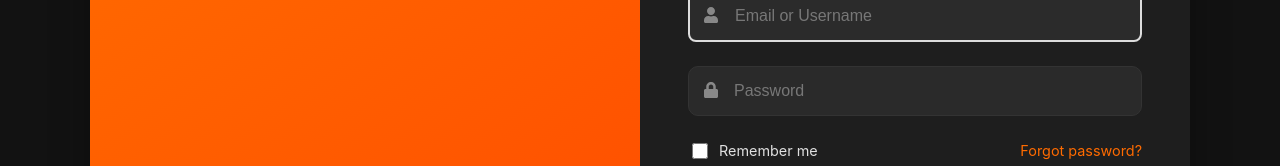
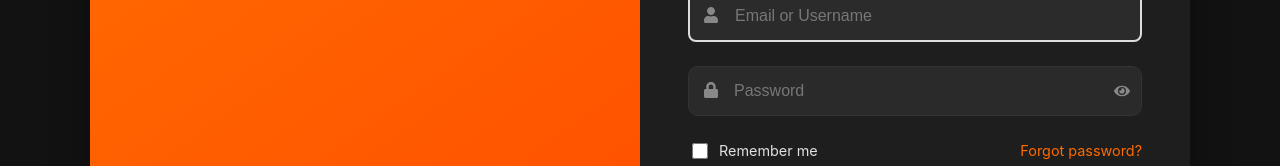
Before and after one commit to likelessly/SE-BookHub, a React (Vite) app in the folder frontend/: page /login in a window 1280 px wide. Shown: the part 281-447 px from the top of the page. Built offline with nearby package versions, Linux system fonts and the light colour scheme; no server answers.

Commit message:
add show password button

```diff
--- a/frontend/src/pages/Auth.css
+++ b/frontend/src/pages/Auth.css
@@ -645,3 +645,40 @@ body {
     flex-direction: column;
   }
 }
+
+/* Add to your Auth.css file */
+
+.password-group {
+  position: relative;
+}
+
+.password-toggle {
+  position: absolute;
+  right: 12px;
+  top: 50%;
+  transform: translateY(-50%);
+  background: none;
+  border: none;
+  cursor: pointer;
+  padding: 0;
+  color: #888;
+  font-size: 1rem;
+  display: flex;
+  align-items: right;
+  justify-content: center;
+  transition: color 0.2s;
+  z-index: 10;
+}
+
+.password-toggle:hover {
+  color: #ff6b00;
+}
+
+.password-toggle:focus {
+  outline: none;
+}
+
+/* Adjust the padding of the password input to make room for the toggle button */
+.password-group input {
+  padding-right: 40px;
+}
--- a/frontend/src/pages/Login.jsx
+++ b/frontend/src/pages/Login.jsx
@@ -4,7 +4,7 @@ import { GoogleLogin } from '@react-oauth/google';
 import axios from 'axios';
 import './Auth.css';
 import SignupModal from "../components/account/SignupModal";
-import { FaUser, FaLock, FaBook, FaGoogle } from 'react-icons/fa';
+import { FaUser, FaLock, FaBook, FaGoogle, FaEye, FaEyeSlash } from 'react-icons/fa';
 import { saveAuthData, clearAuthData } from '../utils/authUtils';
 
 const Login = () => {
@@ -13,8 +13,14 @@ const Login = () => {
   const [error, setError] = useState(null);
   const [loading, setLoading] = useState(false);
   const [rememberMe, setRememberMe] = useState(false);
+  const [showPassword, setShowPassword] = useState(false); // State for password visibility
   const navigate = useNavigate();
   const [isSignupModalOpen, setIsSignupModalOpen] = useState(false);
+
+  // Toggle password visibility
+  const togglePasswordVisibility = () => {
+    setShowPassword(!showPassword);
+  };
 
   const handleSubmit = async (e) => {
     e.preventDefault();
@@ -148,18 +154,26 @@ const Login = () => {
               />
             </div>
 
-            <div className="form-group">
+            <div className="form-group password-group">
               <div className="input-icon">
                 <FaLock />
               </div>
               <input
-                type="password"
+                type={showPassword ? "text" : "password"}
                 placeholder="Password"
                 value={password}
                 onChange={(e) => setPassword(e.target.value)}
                 required
                 disabled={loading}
               />
+              <button
+                type="button"
+                className="password-toggle"
+                onClick={togglePasswordVisibility}
+                tabIndex="-1"
+              >
+                {showPassword ? <FaEyeSlash /> : <FaEye />}
+              </button>
             </div>
 
             <div className="form-options">
--- a/frontend/src/pages/SignupPublisher.jsx
+++ b/frontend/src/pages/SignupPublisher.jsx
@@ -3,7 +3,7 @@ import React, { useState } from 'react';
 import axios from 'axios';
 import { useNavigate, Link } from 'react-router-dom';
 import './Auth.css';
-import { FaUser, FaEnvelope, FaLock, FaIdCard, FaArrowLeft, FaBook } from 'react-icons/fa';
+import { FaUser, FaEnvelope, FaLock, FaIdCard, FaArrowLeft, FaBook, FaEye, FaEyeSlash } from 'react-icons/fa';
 
 const SignupPublisher = () => {
   const [name, setName] = useState('');
@@ -14,9 +14,12 @@ const SignupPublisher = () => {
   const [error, setError] = useState(null);
   const [success, setSuccess] = useState(false);
   const [loading, setLoading] = useState(false);
+  const [showPassword, setShowPassword] = useState(false); // State for password visibility
 
   const navigate = useNavigate();
-
+  const togglePasswordVisibility = () => {
+    setShowPassword(!showPassword);
+  };
   const handleSubmit = async (e) => {
     e.preventDefault();
     setLoading(true);
@@ -162,18 +165,26 @@ const SignupPublisher = () => {
                 />
               </div>
 
-              <div className="form-group">
+              <div className="form-group password-group">
                 <div className="input-icon">
                   <FaLock />
                 </div>
                 <input
-                  type="password"
+                  type={showPassword ? "text" : "password"}
                   placeholder="Password"
                   value={password}
                   onChange={(e) => setPassword(e.target.value)}
                   required
                   disabled={loading}
                 />
+                <button
+                  type="button"
+                  className="password-toggle"
+                  onClick={togglePasswordVisibility}
+                  tabIndex="-1"
+                >
+                  {showPassword ? <FaEyeSlash /> : <FaEye />}
+                </button>
               </div>
 
               <div className="form-group">
--- a/frontend/src/pages/SignupReader.jsx
+++ b/frontend/src/pages/SignupReader.jsx
@@ -3,7 +3,7 @@ import React, { useState } from 'react';
 import axios from 'axios';
 import { useNavigate, Link } from 'react-router-dom';
 import './Auth.css';
-import { FaUser, FaEnvelope, FaLock, FaArrowLeft, FaBook, FaCheck, FaSpinner } from 'react-icons/fa';
+import { FaUser, FaEnvelope, FaLock, FaArrowLeft, FaBook, FaCheck, FaSpinner, FaEye, FaEyeSlash } from 'react-icons/fa';
 
 const SignupReader = () => {
   const [step, setStep] = useState(1); // 1: Form entry, 2: Verification code
@@ -15,9 +15,11 @@ const SignupReader = () => {
   const [error, setError] = useState(null);
   const [message, setMessage] = useState('');
   const [loading, setLoading] = useState(false);
-
+  const [showPassword, setShowPassword] = useState(false); // State for password visibility
   const navigate = useNavigate();
-
+  const togglePasswordVisibility = () => {
+    setShowPassword(!showPassword);
+  };
   const handleFormSubmit = async (e) => {
     e.preventDefault();
     setLoading(true);
@@ -184,18 +186,26 @@ const SignupReader = () => {
                 />
               </div>
 
-              <div className="form-group">
+              <div className="form-group password-group">
                 <div className="input-icon">
                   <FaLock />
                 </div>
                 <input
-                  type="password"
+                  type={showPassword ? "text" : "password"}
                   placeholder="Password"
                   value={password}
                   onChange={(e) => setPassword(e.target.value)}
                   required
                   disabled={loading}
                 />
+                <button
+                  type="button"
+                  className="password-toggle"
+                  onClick={togglePasswordVisibility}
+                  tabIndex="-1"
+                >
+                  {showPassword ? <FaEyeSlash /> : <FaEye />}
+                </button>
               </div>
 
               <div className="form-group">
```
